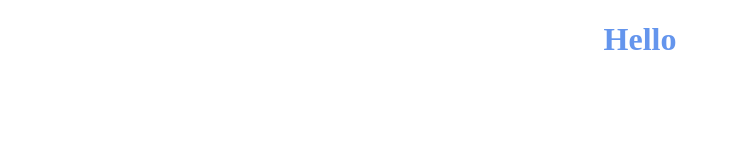
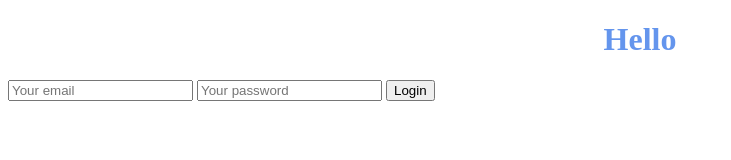
Before and after one commit to LanaStadnyk/SheCodes-Plus-Week6, a plain HTML site: page index.html in a window 1280 px wide. Shown: the whole page, without its empty margins (0-731 px from the left). Drawn offline with Linux system fonts and the light colour scheme.

Commit message:
Added HTML login form

```diff
--- a/index.html
+++ b/index.html
@@ -11,6 +11,12 @@
     <h1>
         Hello
     </h1>
+
+    <form>
+        <input type="email" placeholder="Your email">
+        <input type="password" placeholder="Your password">
+        <input type="submit" value="Login">
+    </form>
     <script src="script.js"></script>
 </body>
 </html>
```
